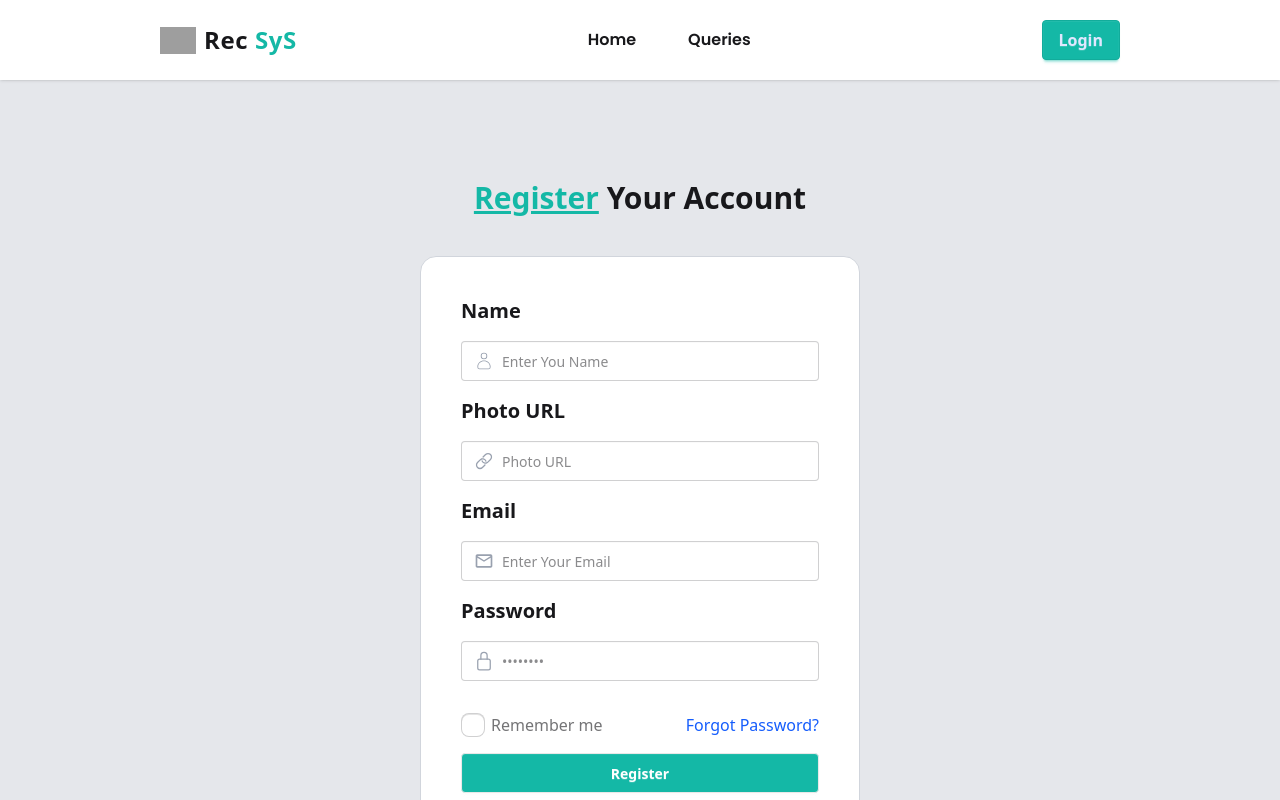
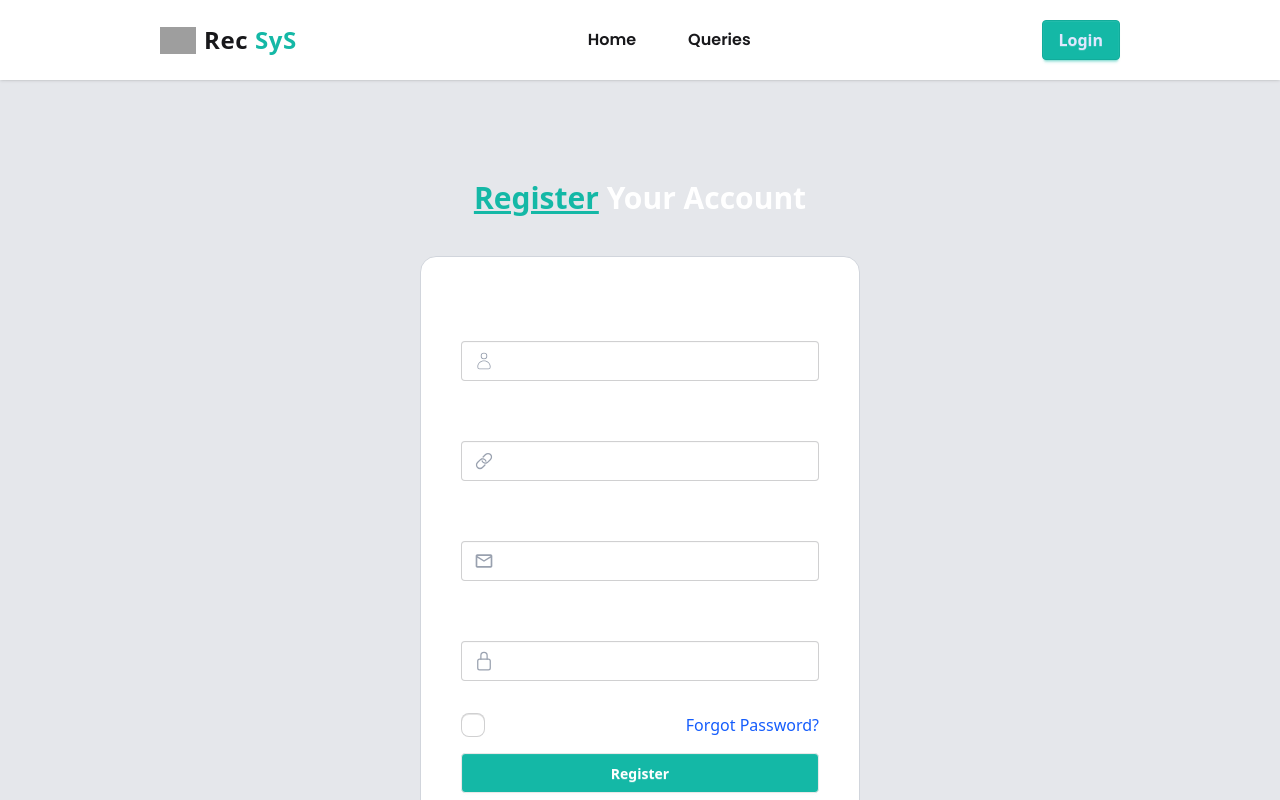
Before and after one commit to ishoef/RecSys-Client-Side, a React (Vite) app: page /auth/register in a window 1280 px wide. Shown: the top 800 px of the page. Built offline with nearby package versions, Linux system fonts and the light colour scheme; no server answers; grey boxes are pictures that could not be loaded.

Commit message:
Update background color in Login and Register components for improved readability

```diff
--- a/src/Layouts/AuthLayout.jsx
+++ b/src/Layouts/AuthLayout.jsx
@@ -1,14 +1,16 @@
-import React from 'react';
-import { Outlet } from 'react-router';
-import Header from '../Components/Header/Header';
+import React from "react";
+import { Outlet } from "react-router";
+import Header from "../Components/Header/Header";
 
 const AuthLayout = () => {
-    return (
-        <>
-            <Header/>
-            <Outlet></Outlet>
-        </>
-    );
+  return (
+    <>
+      <Header />
+      <div className="w-full h-full bg-white">
+        <Outlet></Outlet>
+      </div>
+    </>
+  );
 };
 
 export default AuthLayout;
--- a/src/Log/Login.jsx
+++ b/src/Log/Login.jsx
@@ -97,7 +97,7 @@ const Login = () => {
 
   return (
     <>
-      <div className="w-[100%] lg:min-h-[calc(100vh-80px)] flex justify-center items-center pt-5 lg:pt-0 bg-gray-200 dark:bg-gray-900">
+      <div className="w-[100%] lg:min-h-[calc(100vh-80px)] flex justify-center items-center pt-5 lg:pt-0 bg-gray-200 text-white">
         <div className="flex flex-col justify-center items-center gap-5 lg:gap-10 p-3 lg:p-5 w-120">
           <h1 className="text-xl lg:text-3xl font-semibold">
             <span className="text-primary font-bold underline">Log in</span>{" "}
--- a/src/Log/Register.jsx
+++ b/src/Log/Register.jsx
@@ -143,7 +143,7 @@ const Register = () => {
 
   return (
     <>
-      <div className="w-[100%] min-h-screen flex justify-center items-center py-10 lg:py-20 bg-gray-200 dark:bg-gray-900">
+      <div className="w-[100%] min-h-screen flex justify-center items-center py-10 lg:py-20 bg-gray-200 text-white ">
         <div className="flex flex-col justify-center items-center gap-5 lg:gap-10 p-3 lg:p-5 w-120">
           <h1 className="text-xl lg:text-3xl font-semibold">
             <span className="text-primary font-bold underline">Register</span>{" "}
```
